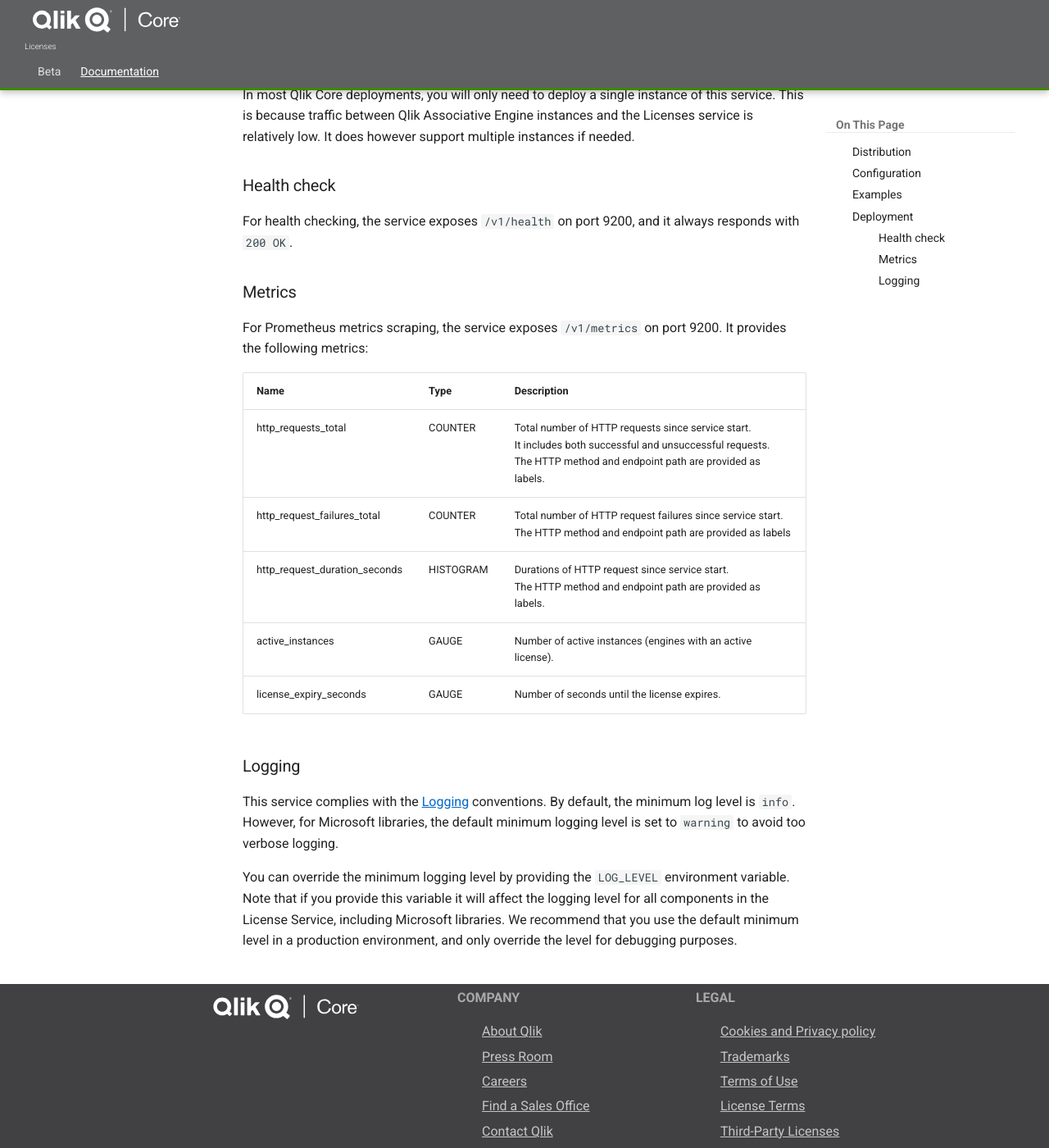
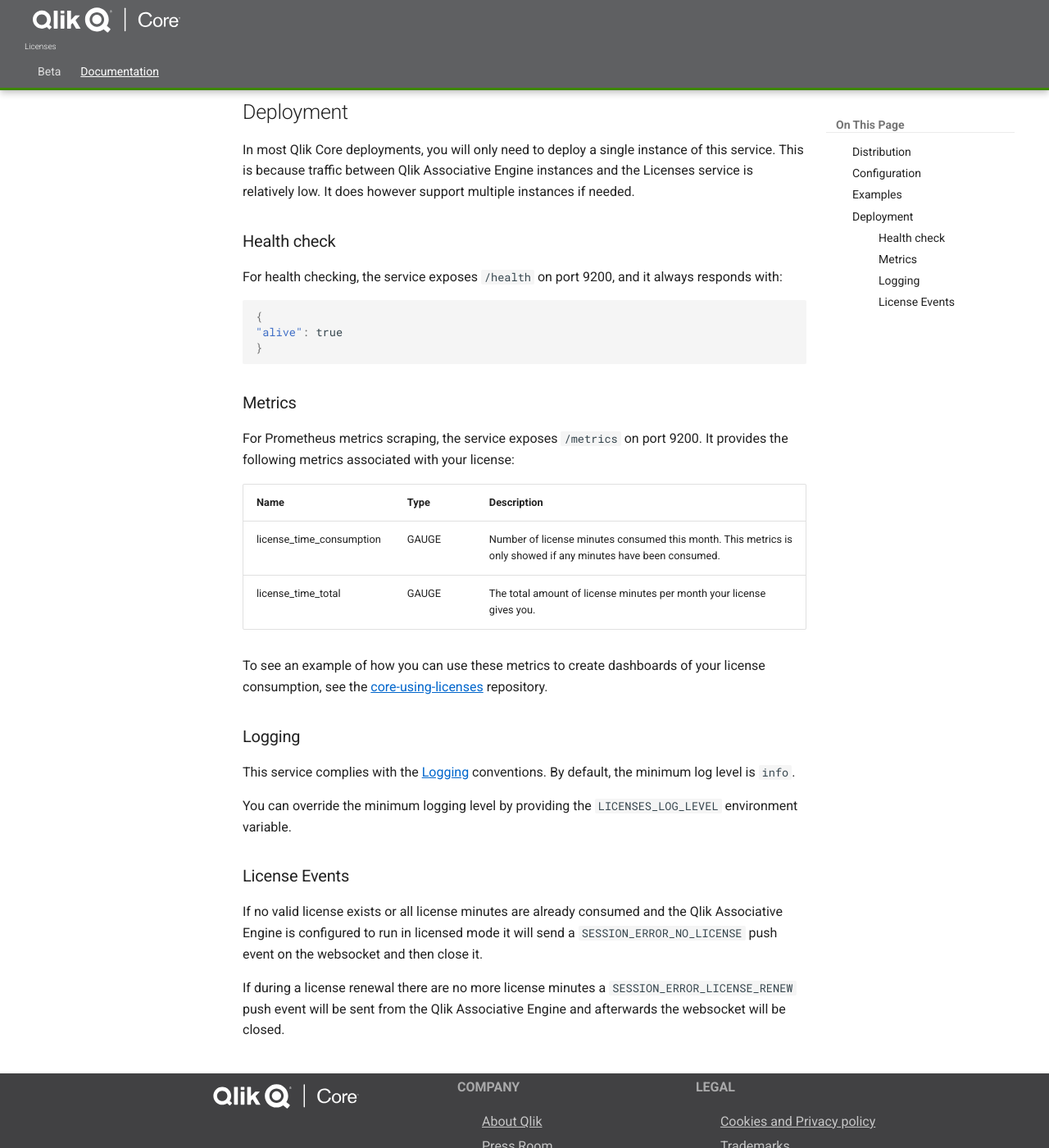
Before and after one commit to qlik-oss/core-website, an MkDocs documentation site: the page built from docs/docs/services/licenses.md, in a window 1280 px wide and 1400 px high, scrolled down 1063 px. Shown: the whole window at 82% size. Built offline with MkDocs 1.6.1 and Material for MkDocs 9.7.7, drawn with Linux system fonts in a browser that asks for light colours; old or Windows-style settings are respelled for this version of MkDocs; some of the changed text lies outside the part shown.

Commit message:
updated documentation

````diff
--- a/docs/docs/services/licenses.md
+++ b/docs/docs/services/licenses.md
@@ -14,8 +14,9 @@
 
 ## Configuration
 
-You do not need to configure this service right now but this will be required in the future.
-In addition, you do need to configure [Qlik Associative Engine](./qix-engine/introduction.md)
+You need to configure the Licenses service with two environment variables `LICENSES_SERIAL_NBR` with your LEF serial number and `LICENSES_CONTROL_NBR` with your LEF control number.
+
+You also need to configure [Qlik Associative Engine](./qix-engine/introduction.md)
 where to find it. You can do this by passing the following command line argument to the Qlik
 Associative Engine.
 
@@ -25,7 +26,7 @@
 
 ## Examples
 
-To see an example of a basic license configuration, see the [Orchestration](../tutorials/orchestration.md) tutorial.
+To see an example of a license configuration, see the [core-using-licenses](https://github.com/qlik-oss/core-using-licenses) repository.
 
 ## Deployment
 
@@ -35,28 +36,35 @@
 
 ### Health check
 
-For health checking, the service exposes `/v1/health` on port 9200, and it always responds with `200 OK`.
+For health checking, the service exposes `/health` on port 9200, and it always responds with:
+
+``` json
+{
+"alive": true
+}
+```
 
 ### Metrics
 
-For Prometheus metrics scraping, the service exposes `/v1/metrics` on port 9200. It provides the following
-metrics:
+For Prometheus metrics scraping, the service exposes `/metrics` on port 9200. It provides the following
+metrics associated with your license:
 
 | Name | Type | Description |
 | ---- | ---- | ----------- |
-| http_requests_total | COUNTER | Total number of HTTP requests since service start.<br>It includes both successful and unsuccessful requests.<br>The HTTP method and endpoint path are provided as labels. |
-| http_request_failures_total | COUNTER | Total number of HTTP request failures since service start.<br>The HTTP method and endpoint path are provided as labels |
-| http_request_duration_seconds | HISTOGRAM | Durations of HTTP request since service start.<br>The HTTP method and endpoint path are provided as labels. |
-| active_instances | GAUGE | Number of active instances (engines with an active license). |
-| license_expiry_seconds | GAUGE | Number of seconds until the license expires. |
+| license_time_consumption | GAUGE | Number of license minutes consumed this month. This metrics is only showed if any minutes have been consumed. |
+| license_time_total | GAUGE | The total amount of license minutes per month your license gives you. |
+
+To see an example of how you can use these metrics to create dashboards of your license consumption, see the [core-using-licenses](https://github.com/qlik-oss/core-using-licenses) repository.
 
 ### Logging
 
 This service complies with the [Logging](../conventions/logging.md) conventions.
 By default, the minimum log level is `info`.
-However, for Microsoft libraries, the default minimum logging level is set to `warning` to avoid too verbose logging.
 
-You can override the minimum logging level by providing the `LOG_LEVEL` environment variable.
-Note that if you provide this variable it will affect the logging level for all components in the License Service,
-including Microsoft libraries. We recommend that you use the default minimum level in a production environment,
-and only override the level for debugging purposes.
+You can override the minimum logging level by providing the `LICENSES_LOG_LEVEL` environment variable.
+
+### License Events
+
+If no valid license exists or all license minutes are already consumed and the Qlik Associative Engine is configured to run in licensed mode it will send a `SESSION_ERROR_NO_LICENSE` push event on the websocket and then close it.
+
+If during a license renewal there are no more license minutes a `SESSION_ERROR_LICENSE_RENEW` push event will be sent from the Qlik Associative Engine and afterwards the websocket will be closed.
````
